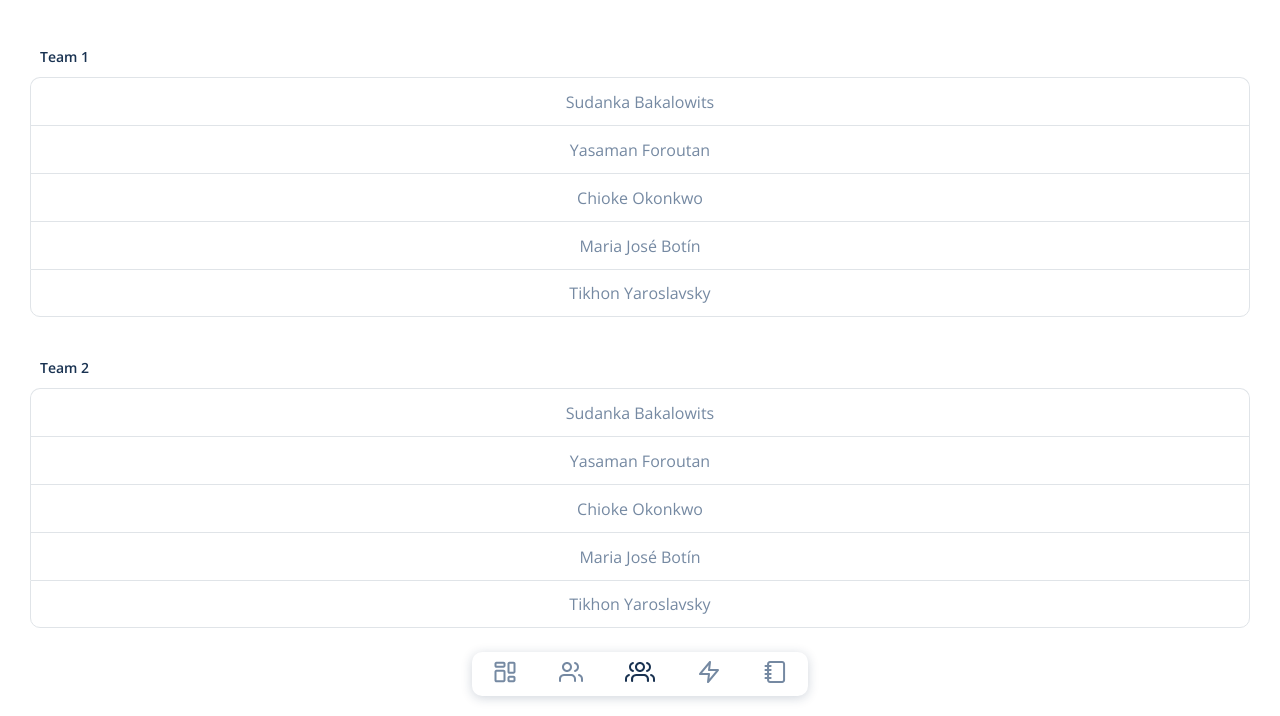
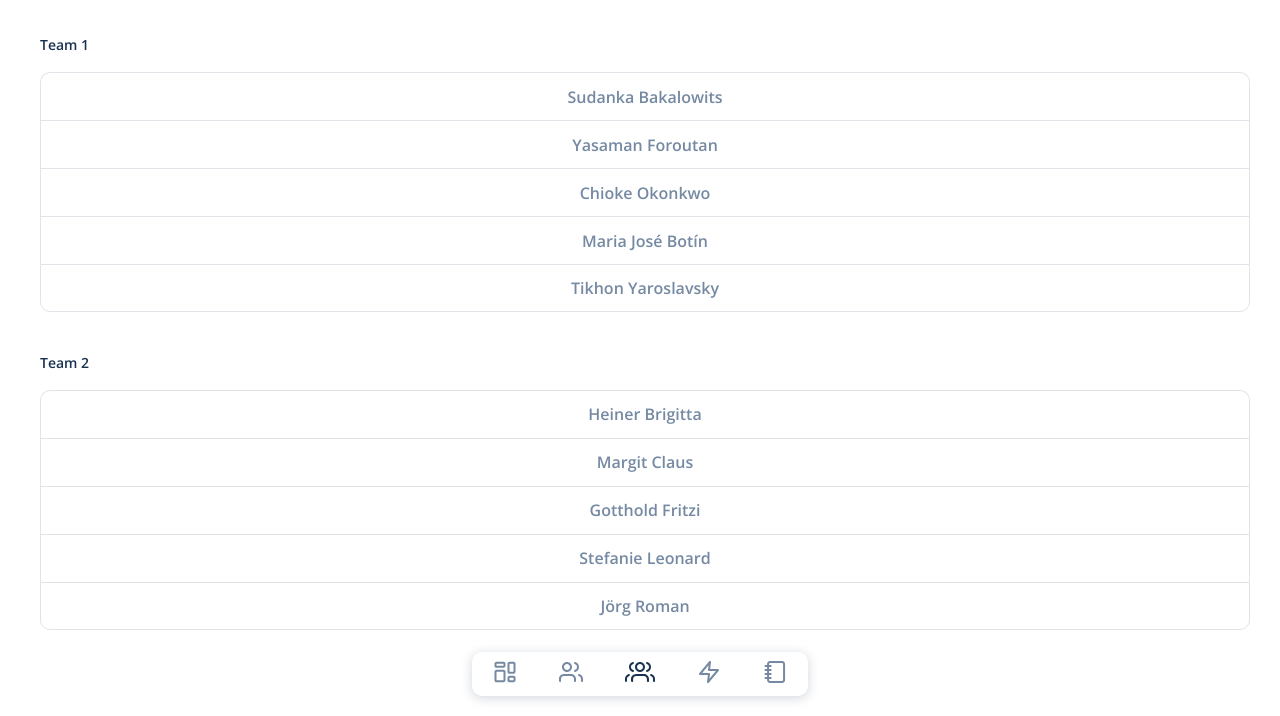
Before and after one commit to Joeynow1101/StudentsApp, a plain HTML site: page src/teams.html in a window 1280 px wide. Shown: the part 84-800 px from the top of the page. Drawn offline with nearby package versions, Linux system fonts and the light colour scheme.

Commit message:
add Javascript

```diff
--- a/src/css/components/teams.css
+++ b/src/css/components/teams.css
@@ -1,35 +1,33 @@
-
-.element_buddy{
+.element_buddy {
   flex-grow: 1;
   position: relative;
   margin: 30px;
 }
 
-
-.image_plus{
+.image_plus {
   position: absolute;
   left: 9rem;
   bottom: 2.3rem;
 }
 
-.element_all{
-    display:flex;
+.element_all {
+  display: block;
   flex-direction: column;
-    color:var(--primary-one);
+  color: var(--primary-one);
   margin: 30px;
 }
 
-.element_headline{
-    color:var(--primary-one);
+.element_headline {
+  color: var(--primary-one);
   position: relative;
   padding: 30px 0px 0px 10px;
 }
 
-.element_team--name{
+.element_team--name {
   display: flex;
   align-items: center;
   justify-content: center;
-    border: 1px solid #E0E4E8;
+  border: 1px solid #e0e4e8;
   color: var(--primary-two);
   height: 3rem;
   bottom: 0;
@@ -37,12 +35,11 @@
   text-align: center;
 }
 
-.element--first{
+.element--first {
   border-radius: 10px 10px 0px 0px;
 }
 
-
-.element--last{
+.element--last {
   border-radius: 0px 0px 10px 10px;
-    border: 1px solid #E0E4E8 ;
+  border: 1px solid #e0e4e8;
 }
--- a/src/teams.html
+++ b/src/teams.html
@@ -7,6 +7,7 @@
     <title>teams</title>
 
     <link rel="stylesheet" href="./css/styles.css" />
+    <script src="./teams.js" defer></script>
   </head>
   <body>
     <header>
@@ -22,23 +23,20 @@
 
     <main>
         <section class="element_all">
-        <h2 class="headline element_headline"> Team 1</h2>
+        <div class="headline element_headline crew1"  > Team 1 <br> <br> </div>
 
 
-        <div class="element_team--name element--first"> <div class="body-large" >Sudanka Bakalowits</div></div>
-        <div class="element_team--name"> <div class="body-large" >Yasaman Foroutan</div></div>
-        <div class="element_team--name"> <div class="body-large" >Chioke Okonkwo</div></div>
-        <div class="element_team--name"> <div class="body-large" >Maria José Botín</div></div>
-        <div class="element_team--name element--last"> <div class="body-large" >Tikhon Yaroslavsky</div></div>
 
-        <h2 class="headline element_headline">Team 2</h2>
+        <h2 class="headline element_headline crew2">Team 2 <br> <br> </h2>
 
-        <div class="element_team--name element--first "><div class="body-large" >Sudanka Bakalowits</div></div>
-        <div class="element_team--name "> <div class="body-large" >Yasaman Foroutan</div></div>
-        <div class="element_team--name "> <div class="body-large" >Chioke Okonkwo</div></div>
-        <div class="element_team--name "> <div class="body-large" >Maria José Botín</div></div>
-        <div class="element_team--name element--last "> <div class="body-large" >Tikhon Yaroslavsky</div></div>
-        </section>
+
+
+
+
+
+
+
+
 
 
     </main>
--- /dev/null
+++ b/src/teams.js
@@ -0,0 +1,46 @@
+const teams = [['Sudanka Bakalowits', 'Yasaman Foroutan', 'Chioke Okonkwo', 'Maria José Botín', 'Tikhon Yaroslavsky'],
+            ['Heiner Brigitta','Margit Claus','Gotthold Fritzi','Stefanie Leonard','Jörg Roman']]
+
+
+const team1 = teams[0]
+const team2 = teams[1]
+
+const crew1 = document.querySelector('.crew1')
+const crew2 = document.querySelector('.crew2')
+
+team1.forEach((teamMember) => {
+  const teamDiv1 = document.createElement('div')
+  const teamDiv2 = document.createElement('div')
+  teamDiv1.classList.add('element_team--name')
+  teamDiv2.classList.add('body-large')
+
+  crew1.appendChild(teamDiv1)
+  teamDiv1.appendChild(teamDiv2)
+  teamDiv2.textContent = teamMember
+
+  if (teamMember === team1[0]) {
+      teamDiv1.classList.add('element--first')
+  }
+  else if (teamMember === team1[team1.length-1]) {
+         teamDiv1.classList.add('element--last')
+           }
+})
+
+
+team2.forEach((teamMember) => {
+        const teamDiv1 = document.createElement('div')
+        const teamDiv2 = document.createElement('div')
+        teamDiv1.classList.add('element_team--name')
+        teamDiv2.classList.add('body-large')
+
+        crew2.appendChild(teamDiv1)
+        teamDiv1.appendChild(teamDiv2)
+        teamDiv2.textContent = teamMember
+
+        if (teamMember === team2[0]) {
+            teamDiv1.classList.add('element--first')
+        }
+        else if (teamMember === team2[team2.length-1]) {
+               teamDiv1.classList.add('element--last')
+                 }
+     })
```
Also changed, not shown: src/code.html (+6 -3 lines), src/code.js (added, +26 -0 lines), src/index.html (+1 -0 lines). Lines whose indentation alone changed are shown as unchanged.
